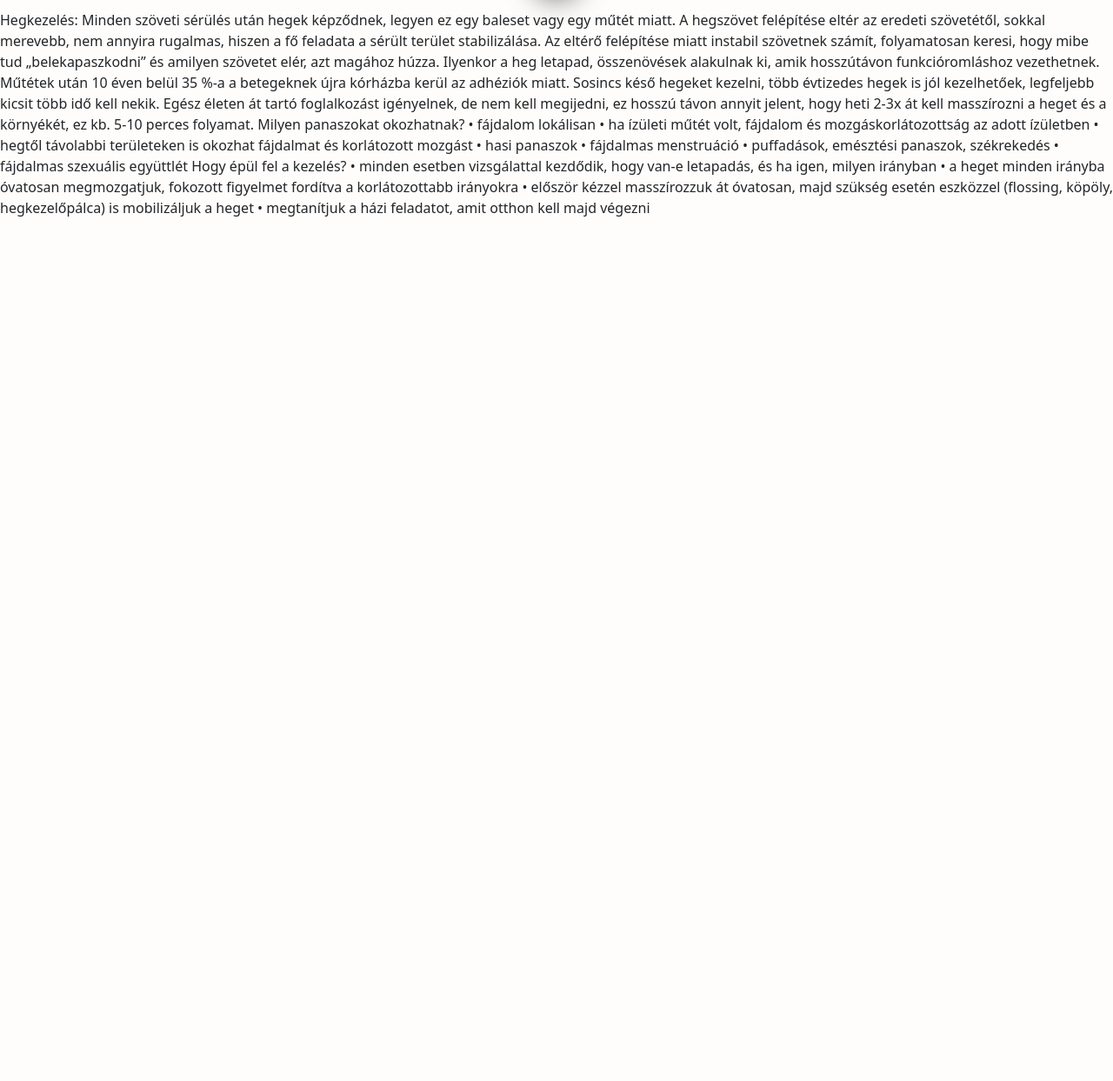
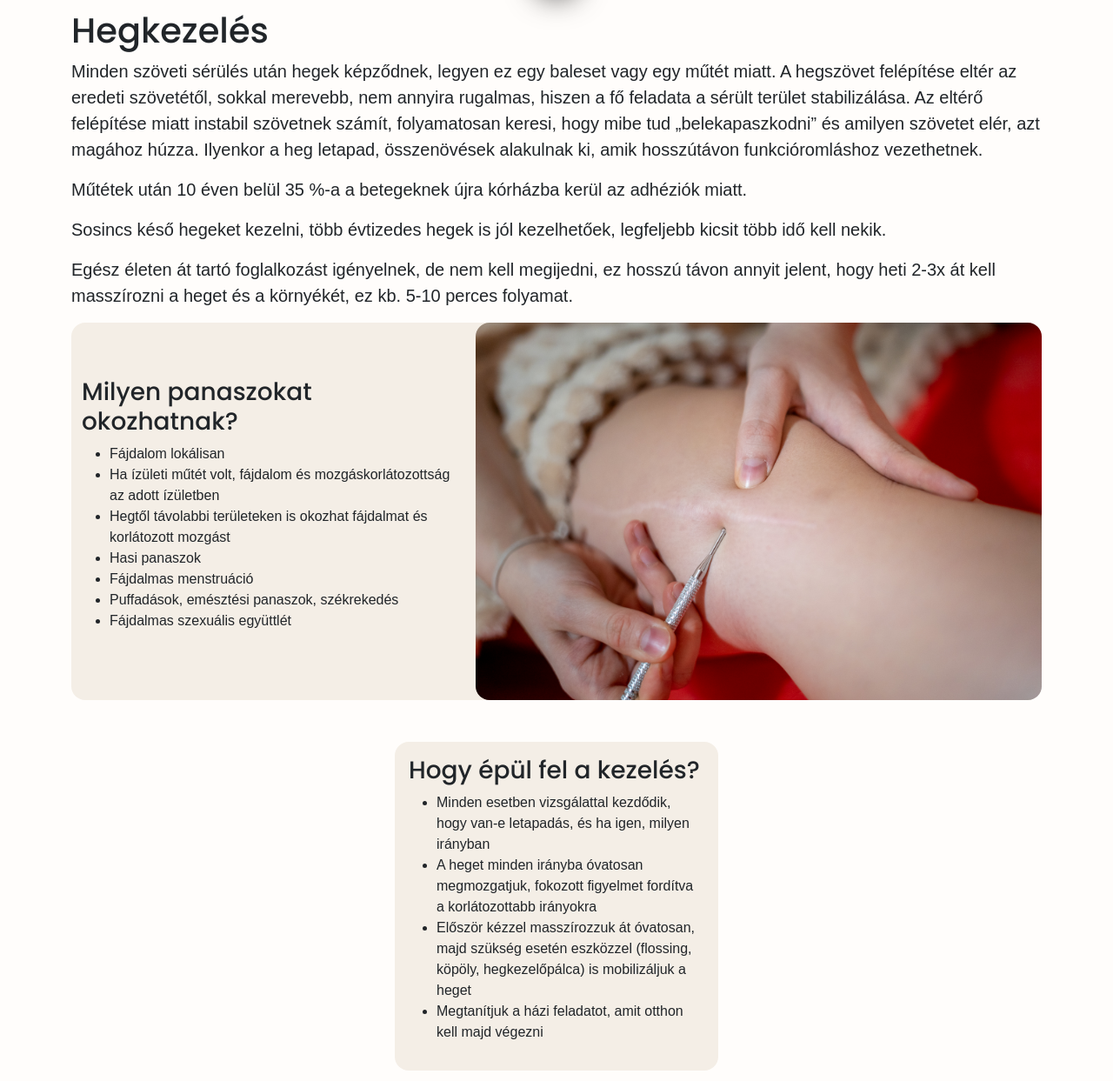
Before and after one commit to MikT0716/rebelfizio.hu, a website: page pages/hegkezeles.html in a window 1280 px wide. Shown: the part 197-1440 px from the top of the page at 87% size. Before the commit the page ends 800 px from the top, so only its background shows below. Drawn offline with nearby package versions, Linux system fonts and the light colour scheme.

Commit message:
heg, manual pages done

```diff
--- a/pages/hegkezeles.html
+++ b/pages/hegkezeles.html
@@ -172,29 +172,80 @@
     </header>
 
     <section class="mt-5">
-      Hegkezelés: Minden szöveti sérülés után hegek képződnek, legyen ez egy
-      baleset vagy egy műtét miatt. A hegszövet felépítése eltér az eredeti
-      szövetétől, sokkal merevebb, nem annyira rugalmas, hiszen a fő feladata a
-      sérült terület stabilizálása. Az eltérő felépítése miatt instabil
-      szövetnek számít, folyamatosan keresi, hogy mibe tud „belekapaszkodni” és
-      amilyen szövetet elér, azt magához húzza. Ilyenkor a heg letapad,
-      összenövések alakulnak ki, amik hosszútávon funkcióromláshoz vezethetnek.
-      Műtétek után 10 éven belül 35 %-a a betegeknek újra kórházba kerül az
-      adhéziók miatt. Sosincs késő hegeket kezelni, több évtizedes hegek is jól
-      kezelhetőek, legfeljebb kicsit több idő kell nekik. Egész életen át tartó
-      foglalkozást igényelnek, de nem kell megijedni, ez hosszú távon annyit
-      jelent, hogy heti 2-3x át kell masszírozni a heget és a környékét, ez kb.
-      5-10 perces folyamat. Milyen panaszokat okozhatnak? • fájdalom lokálisan •
-      ha ízületi műtét volt, fájdalom és mozgáskorlátozottság az adott ízületben
-      • hegtől távolabbi területeken is okozhat fájdalmat és korlátozott mozgást
-      • hasi panaszok • fájdalmas menstruáció • puffadások, emésztési panaszok,
-      székrekedés • fájdalmas szexuális együttlét Hogy épül fel a kezelés? •
-      minden esetben vizsgálattal kezdődik, hogy van-e letapadás, és ha igen,
-      milyen irányban • a heget minden irányba óvatosan megmozgatjuk, fokozott
-      figyelmet fordítva a korlátozottabb irányokra • először kézzel
-      masszírozzuk át óvatosan, majd szükség esetén eszközzel (flossing, köpöly,
-      hegkezelőpálca) is mobilizáljuk a heget • megtanítjuk a házi feladatot,
-      amit otthon kell majd végezni
+      <div class="container">
+        <h1 class="my-2">Hegkezelés</h1>
+        <p class="fs-5">
+          Minden szöveti sérülés után hegek képződnek, legyen ez egy baleset
+          vagy egy műtét miatt. A hegszövet felépítése eltér az eredeti
+          szövetétől, sokkal merevebb, nem annyira rugalmas, hiszen a fő
+          feladata a sérült terület stabilizálása. Az eltérő felépítése miatt
+          instabil szövetnek számít, folyamatosan keresi, hogy mibe tud
+          „belekapaszkodni” és amilyen szövetet elér, azt magához húzza.
+          Ilyenkor a heg letapad, összenövések alakulnak ki, amik hosszútávon
+          funkcióromláshoz vezethetnek.
+        </p>
+        <p class="fs-5">
+          Műtétek után 10 éven belül 35 %-a a betegeknek újra kórházba kerül az
+          adhéziók miatt.
+        </p>
+        <p class="fs-5">
+          Sosincs késő hegeket kezelni, több évtizedes hegek is jól kezelhetőek,
+          legfeljebb kicsit több idő kell nekik.
+        </p>
+        <p class="fs-5">
+          Egész életen át tartó foglalkozást igényelnek, de nem kell megijedni,
+          ez hosszú távon annyit jelent, hogy heti 2-3x át kell masszírozni a
+          heget és a környékét, ez kb. 5-10 perces folyamat.
+        </p>
+
+        <div class="row rounded-4 my-3 brown-back m-auto">
+          <div class="col-md-5 m-auto">
+            <h3>Milyen panaszokat okozhatnak?</h3>
+            <ul>
+              <li>Fájdalom lokálisan</li>
+              <li>
+                Ha ízületi műtét volt, fájdalom és mozgáskorlátozottság az adott
+                ízületben
+              </li>
+              <li>
+                Hegtől távolabbi területeken is okozhat fájdalmat és korlátozott
+                mozgást
+              </li>
+              <li>Hasi panaszok</li>
+              <li>Fájdalmas menstruáció</li>
+              <li>Puffadások, emésztési panaszok, székrekedés</li>
+              <li>Fájdalmas szexuális együttlét</li>
+            </ul>
+          </div>
+          <div class="col-md-7 p-0">
+            <img src="../src/heg_1.jpg" alt="" class="w-100 rounded-4" />
+          </div>
+        </div>
+
+        <div class="row rounded-4 my-5 d-flex justify-content-center m-auto">
+          <div class="col-sm-6 col-md-5 col-lg-4 rounded-4 p-3 brown-back">
+            <h3>Hogy épül fel a kezelés?</h3>
+            <ul>
+              <li>
+                Minden esetben vizsgálattal kezdődik, hogy van-e letapadás, és
+                ha igen, milyen irányban
+              </li>
+              <li>
+                A heget minden irányba óvatosan megmozgatjuk, fokozott figyelmet
+                fordítva a korlátozottabb irányokra
+              </li>
+              <li>
+                Először kézzel masszírozzuk át óvatosan, majd szükség esetén
+                eszközzel (flossing, köpöly, hegkezelőpálca) is mobilizáljuk a
+                heget
+              </li>
+              <li>
+                Megtanítjuk a házi feladatot, amit otthon kell majd végezni
+              </li>
+            </ul>
+          </div>
+        </div>
+      </div>
     </section>
 
     <!-- SCRIPTS -->
```
Also changed, not shown: pages/manualterapia.html (+93 -1 lines), src/heg_1.jpg (added), src/manual_1.jpg (added), src/manual_2.jpg (added), src/manual_3.jpg (added).
